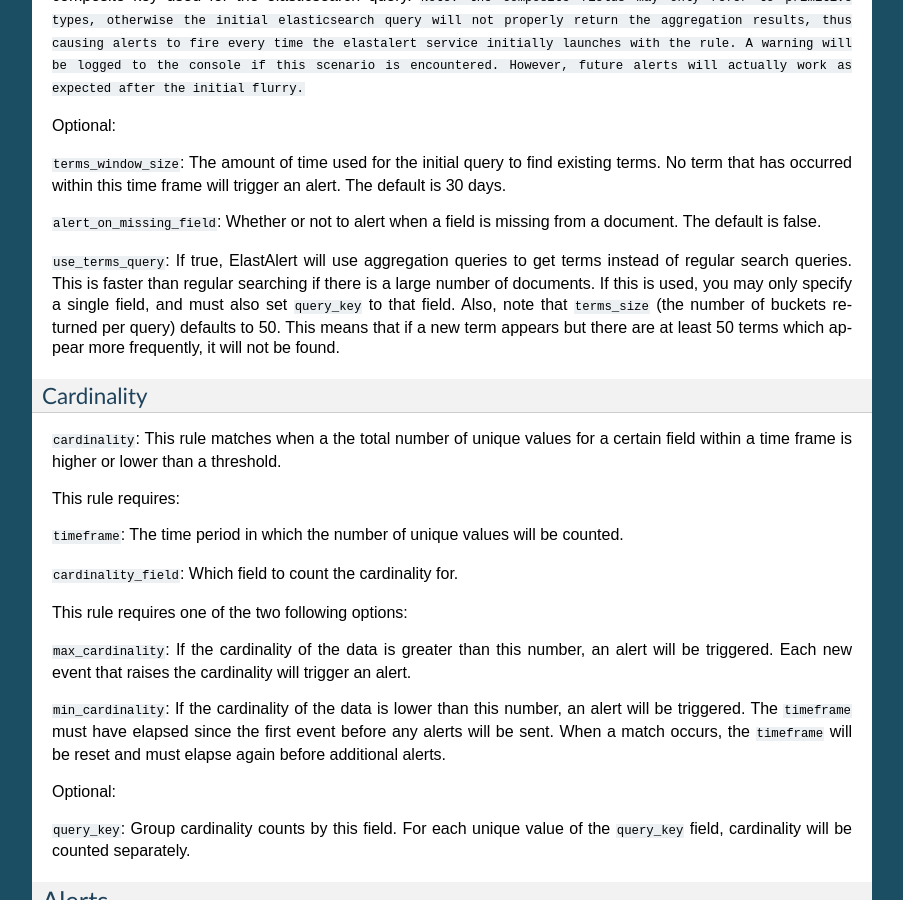
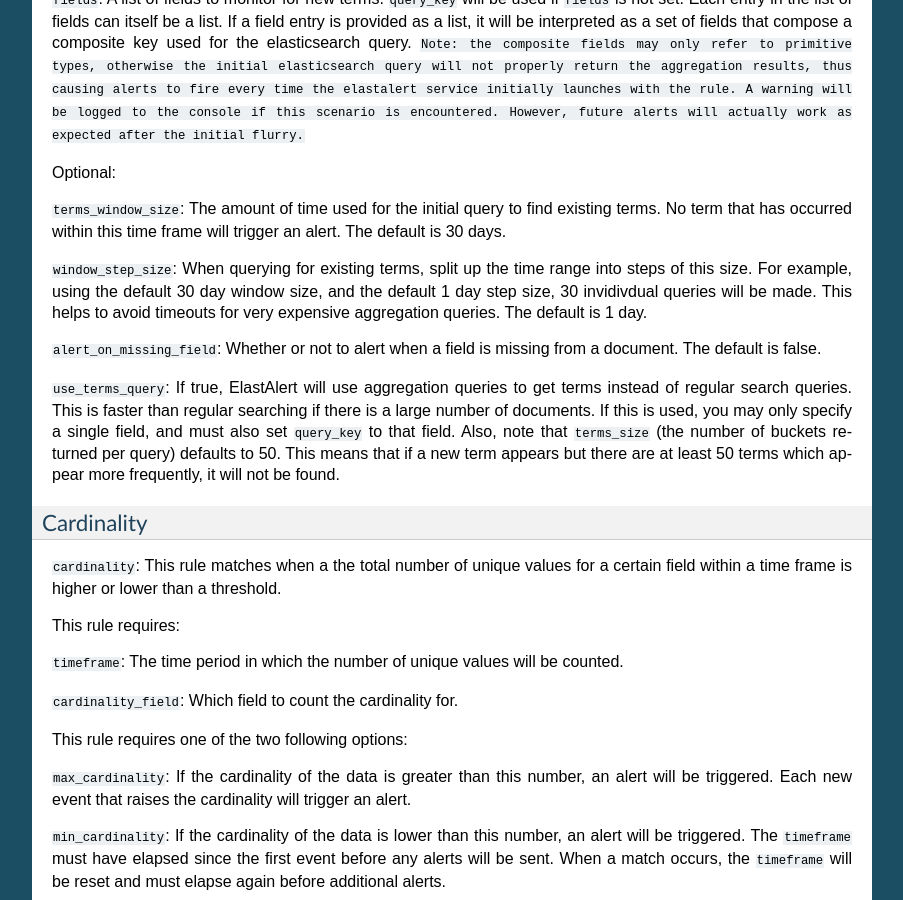
Before and after one commit to Yelp/elastalert, a Sphinx documentation site: the page built from docs/source/ruletypes.rst, in a window 1280 px wide and 900 px high, scrolled down 15228 px. Shown: the whole window, without its empty margins (198-1101 px from the left). Built offline with Sphinx 7.4.7, drawn with Linux system fonts in a browser that asks for light colours; some of the changed text lies outside the part shown.

Commit message:
Minor changes and docs update

```diff
--- a/docs/source/ruletypes.rst
+++ b/docs/source/ruletypes.rst
@@ -141,6 +141,8 @@
 |``fields`` (string or list, no default)             |        |           |           |        |           |       |          | Req    |           |
 +----------------------------------------------------+--------+-----------+-----------+--------+-----------+-------+----------+--------+-----------+
 |``terms_window_size`` (time, default 30 days)       |        |           |           |        |           |       |          | Opt    |           |
++----------------------------------------------------+--------+-----------+-----------+--------+-----------+-------+----------+--------+-----------+
+|``window_step_size`` (time, default 1 day)          |        |           |           |        |           |       |          | Opt    |           |
 +----------------------------------------------------+--------+-----------+-----------+--------+-----------+-------+----------+--------+-----------+
 |``alert_on_missing_fields`` (boolean, default False)|        |           |           |        |           |       |          | Opt    |           |
 +----------------------------------------------------+--------+-----------+-----------+--------+-----------+-------+----------+--------+-----------+
@@ -816,6 +818,10 @@
 ``terms_window_size``: The amount of time used for the initial query to find existing terms. No term that has occurred within this time frame
 will trigger an alert. The default is 30 days.
 
+``window_step_size``: When querying for existing terms, split up the time range into steps of this size. For example, using the default
+30 day window size, and the default 1 day step size, 30 invidivdual queries will be made. This helps to avoid timeouts for very
+expensive aggregation queries. The default is 1 day.
+
 ``alert_on_missing_field``: Whether or not to alert when a field is missing from a document. The default is false.
 
 ``use_terms_query``: If true, ElastAlert will use aggregation queries to get terms instead of regular search queries. This is faster
```
Also changed, not shown: 1 other file.
